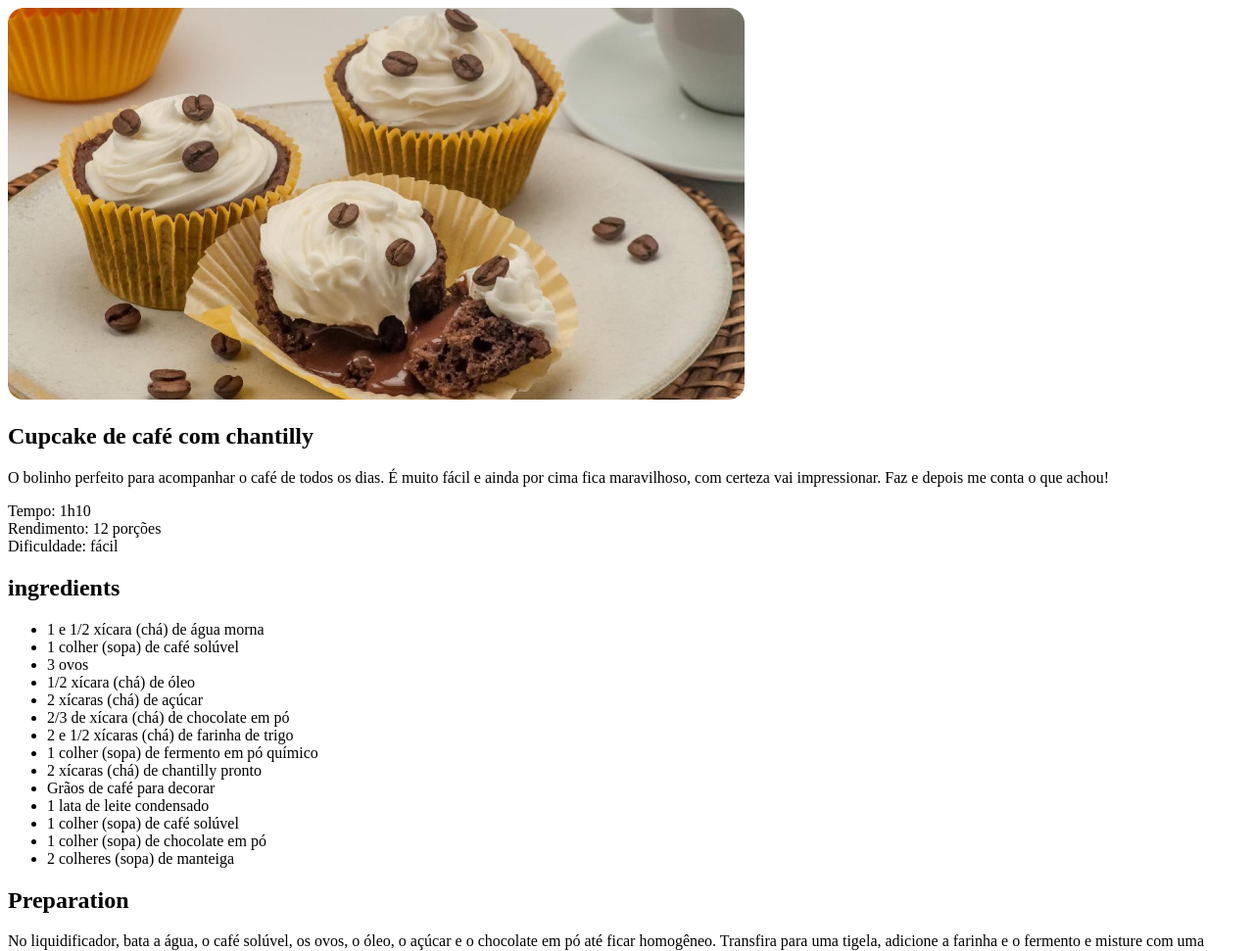
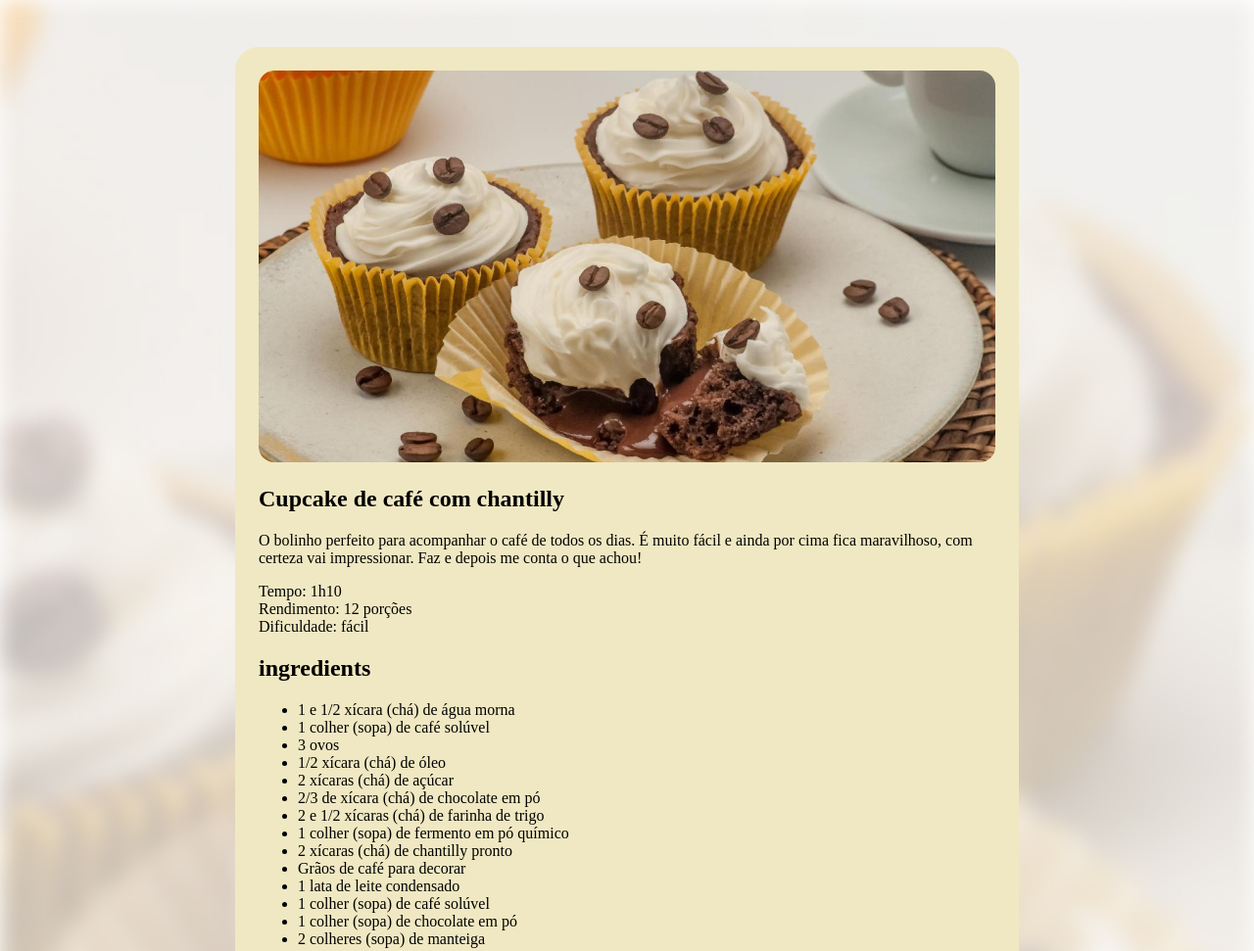
Before and after one commit to ChrysAlves/pagina-de-receita, a plain HTML site: page index.html in a window 1280 px wide. Shown: the top 971 px of the page at 98% size. Drawn offline with Linux system fonts and the light colour scheme.

Commit message:
imagem de fundo, e a ajuste da page

```diff
--- a/style.css
+++ b/style.css
@@ -1,3 +1,20 @@
+
+body{
+  background-image: url(assets/bg-image.jpg);
+  background-size: cover;
+  background-repeat: no-repeat;
+}
+
+#page{
+  box-sizing: border-box;
+  width: 800px;
+  padding: 24px;
+  background-color: #F0E8C2;
+  border-radius: 24px;
+  margin: 48px auto
+}
+
+
 img{
   border-radius: 16px;
 }
```
Also changed, not shown: index.html (+2 -0 lines).
